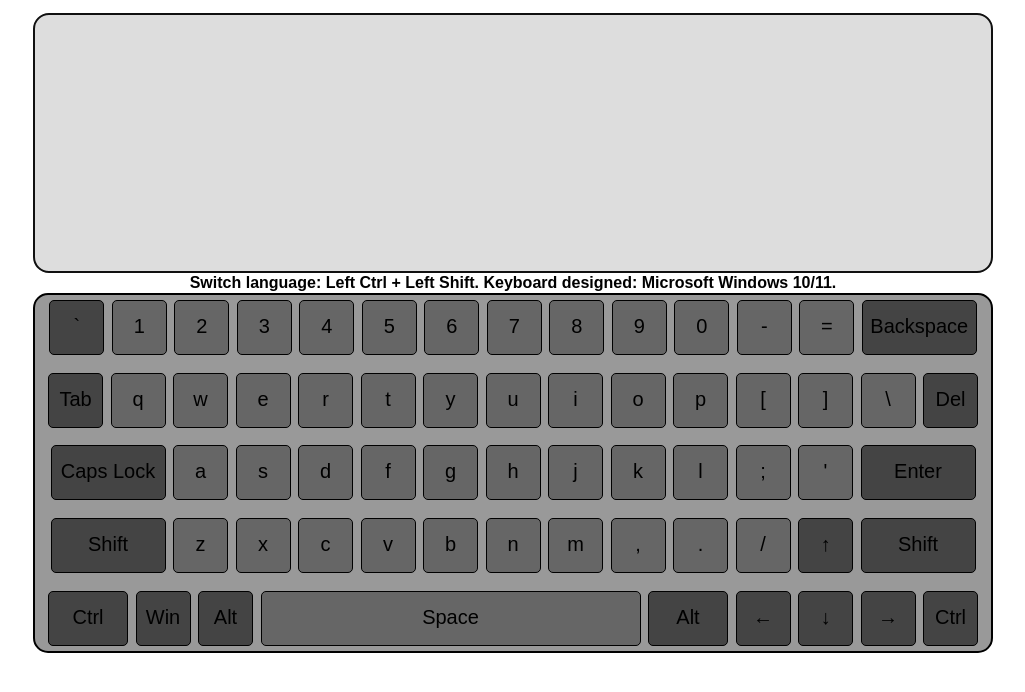
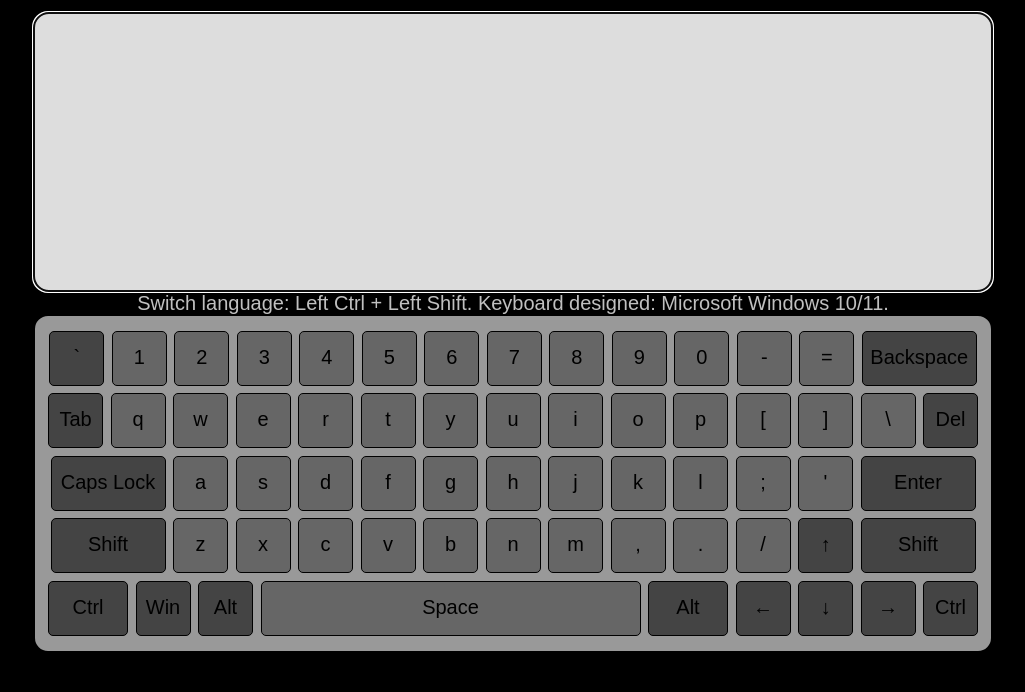
Before and after one commit to junproger/virtual-keyboard, a website: page index.html in a window 1280 px wide. Shown: the whole page, without its empty margins (127-1152 px from the left). Drawn offline with Linux system fonts and the light colour scheme.

Commit message:
refactor: vkb style css

```diff
--- a/styles/style.css
+++ b/styles/style.css
@@ -42,6 +42,8 @@ p {
 /* GLOBAL ELEMENTS STYLE */
 .body {
 	width: 100%;
+	height: 100%;
+	background-color: black;
 	font-family: 'Arial', 'Arial Regular', sans-serif;
 	font-weight: normal;
 	font-style: normal;
@@ -55,20 +57,21 @@ p {
 .wrapper {
 	width: 100%;
 	max-width: 960px;
+	height: auto;
 	font-family: 'Arial', 'Arial Regular', sans-serif;
 	font-weight: normal;
 	font-style: normal;
 	line-height: 24px;
 	font-size: 20px;
-	margin: 1% auto;
+	margin: 0.9% auto;
 }
 .textarea {
 	width: 100%;
 	max-width: 960px;
-	height: 260px;
+	height: 280px;
 	display: block;
-	font-size: 25px;
-	padding: 5px 0 0 10px;
+	font-size: 28px;
+	padding: 5px 10px;
 	border-radius: 15px;
 	background-color: #ddd;
 	resize: none;
@@ -76,18 +79,18 @@ p {
 .inform {
 	width: 100%;
 	max-width: 960px;
-	height: 20px;
+	height: 22px;
+	color: silver;
 	text-align: center;
 	font-family: 'Arial', 'Arial Regular', sans-serif;
-	font-weight: bolder;
+	font-weight: normal;
 	font-style: normal;
-	line-height: 20px;
-	font-size: 16px;
+	line-height: 22px;
+	font-size: 20px;
 }
 .keyboard {
 	width: 100%;
 	max-width: 960px;
-	height: 360px;
 	display: flex;
 	flex-flow: row wrap;
 	align-items: center;
@@ -95,6 +98,7 @@ p {
 	border-radius: 15px;
 	border: 2px solid black;
 	background-color: #999;
+	padding: 15px 0;
 	gap: 7.5px;
 }
 /* KEYS STYLE OF KEYBOARD */
```
